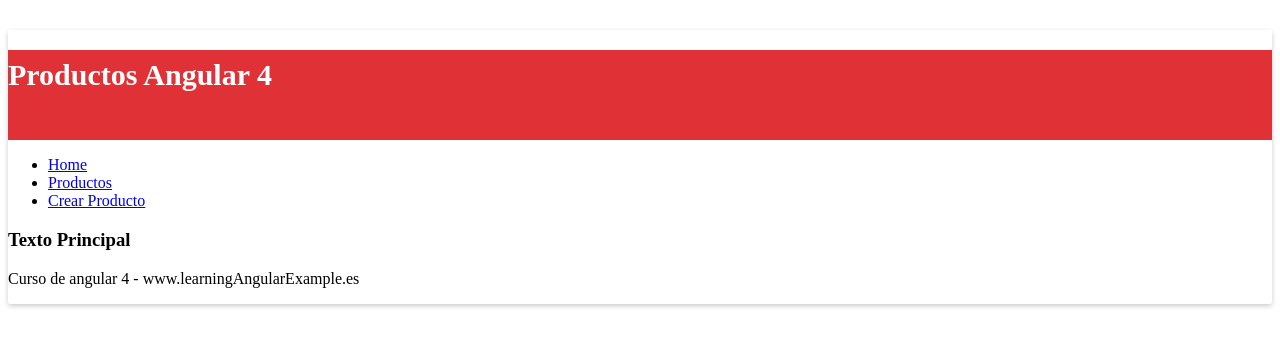
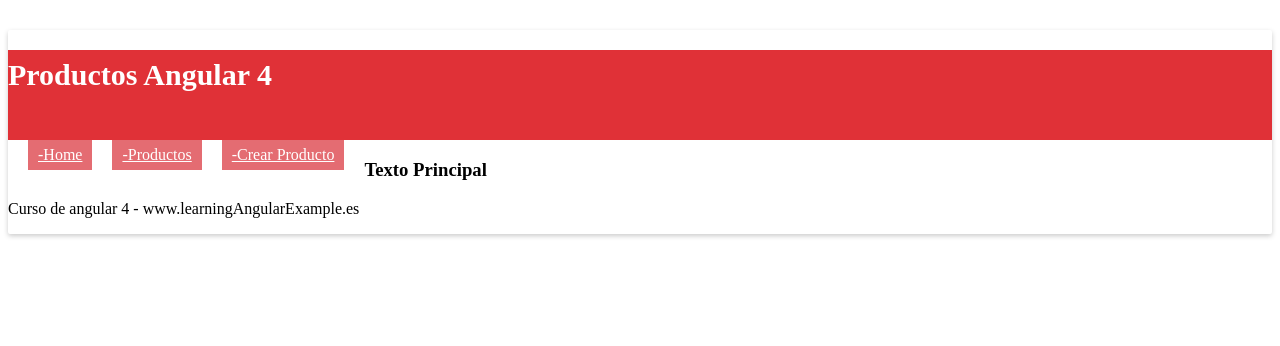
Before and after one commit to mmercy/Init_Angular, an Angular app in the folder curso-angular4-webapp/: page / in a window 1280 px wide. Shown: the top 346 px of the page. Built offline with nearby package versions, Linux system fonts and the light colour scheme.

Commit message:
aplicacion de estilos al component.html

```diff
--- a/curso-angular4-webapp/src/app/app.component.html
+++ b/curso-angular4-webapp/src/app/app.component.html
@@ -8,9 +8,9 @@
 
   <nav id="nav" class="col-lg-12">
     <ul>
-      <li><a href="#"> Home</a> </li>
-      <li><a href="#"> Productos</a> </li>
-      <li><a href="#"> Crear Producto</a> </li>
+      <li><a href="#">-Home</a> </li>
+      <li><a href="#">-Productos</a> </li>
+      <li><a href="#">-Crear Producto</a> </li>
     </ul>
   </nav>
 <section id="main" class="col-lg-12">
--- a/curso-angular4-webapp/src/assets/styles.css
+++ b/curso-angular4-webapp/src/assets/styles.css
@@ -1,7 +1,8 @@
 #content {
   margin-top:30px;
-  /*border: 1px solid #eee;*/
+  /*border: 1px solid #eee;
   background: white;
+  background:blue;*/
   border-radius: 2px;
   box-shadow:0px 2px 5px #ccc;
   padding: 0px;
@@ -22,3 +23,42 @@
   font-weight: bold;
   font-size: 30px;
 }
+
+#nav{
+  padding: 0px;
+  margin: 0px;
+  background: rgb(228, 108, 114);
+}
+
+#nav ul{
+  margin: 0px;
+  list-style: none;
+  padding-left: 20px;
+}
+
+#nav ul li {
+  float: left;
+  margin-right: 20px;
+  background: rgb(228, 108, 114);
+}
+#nav ul li a{
+  display: block;
+  color: white;
+  height: 30px;
+  line-height: 29px;
+  padding-left: 10px;
+  padding-right: 10px;
+  transition: all 300ms;
+}
+
+#nav ul li a:hover{
+  text-decoration: none;
+  background: #E03137;
+}
+
+#footer{
+  margin-top: 50px;
+  padding-top: 15px;
+  border-top: 1px solid #eee;
+  color: gray;
+}
```
Also changed, not shown: 1 other file (tests, documents, lock files or other folders).
